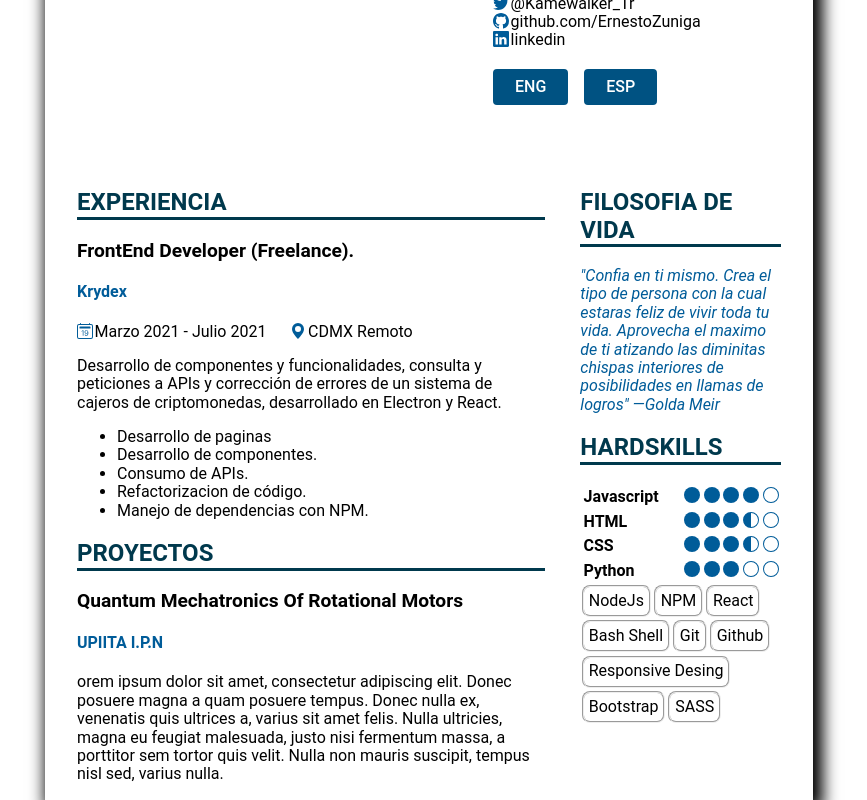
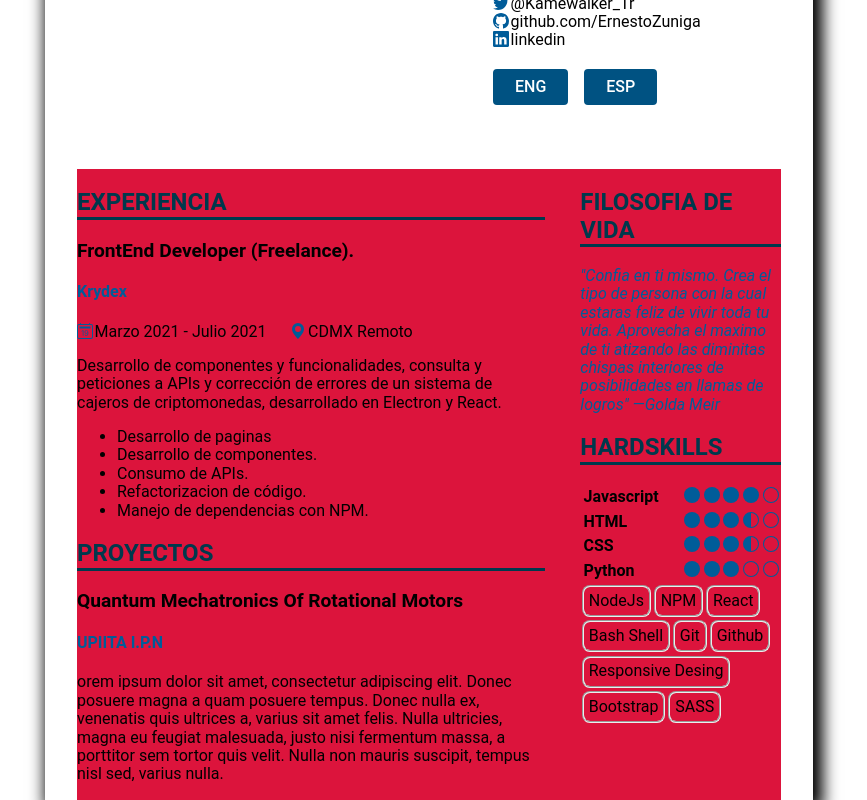
Before and after one commit to ErnestoZuniga/ErnestoZuniga.github.io, a React (Create React App) app: page / in a window 1280 px wide. Shown: the part 473-1273 px from the top of the page, without its empty margins (211-1078 px from the left). Built offline with nearby package versions, Linux system fonts and the light colour scheme.

Commit message:
chore: removed unused codelines

```diff
--- a/src/assets/styles/desktop/_body.module.scss
+++ b/src/assets/styles/desktop/_body.module.scss
@@ -1,8 +1,6 @@
 .body {
-  //background-color: crimson;
+  background-color: crimson;
   display: flex;
-  //width: 100%;
-  height: 50 vmin;
 
   .card {
     &__title {
--- a/src/components/Layout.jsx
+++ b/src/components/Layout.jsx
@@ -9,7 +9,6 @@ const Layout = ({children}) => {
   <div className={styles.main}>
     <Header/>
     {children}
-    {/*<SomeOtherCoponents/> */}
   </div>
   );
 }
```
